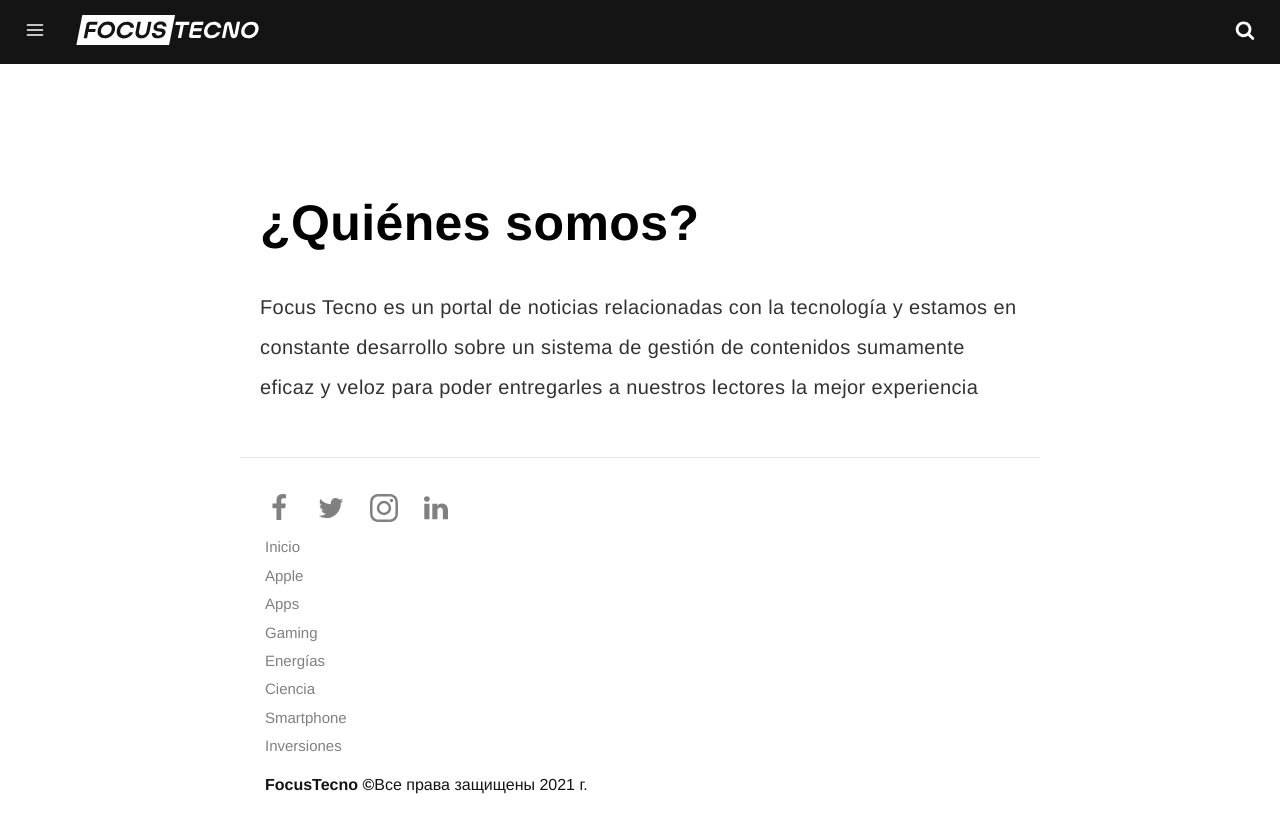
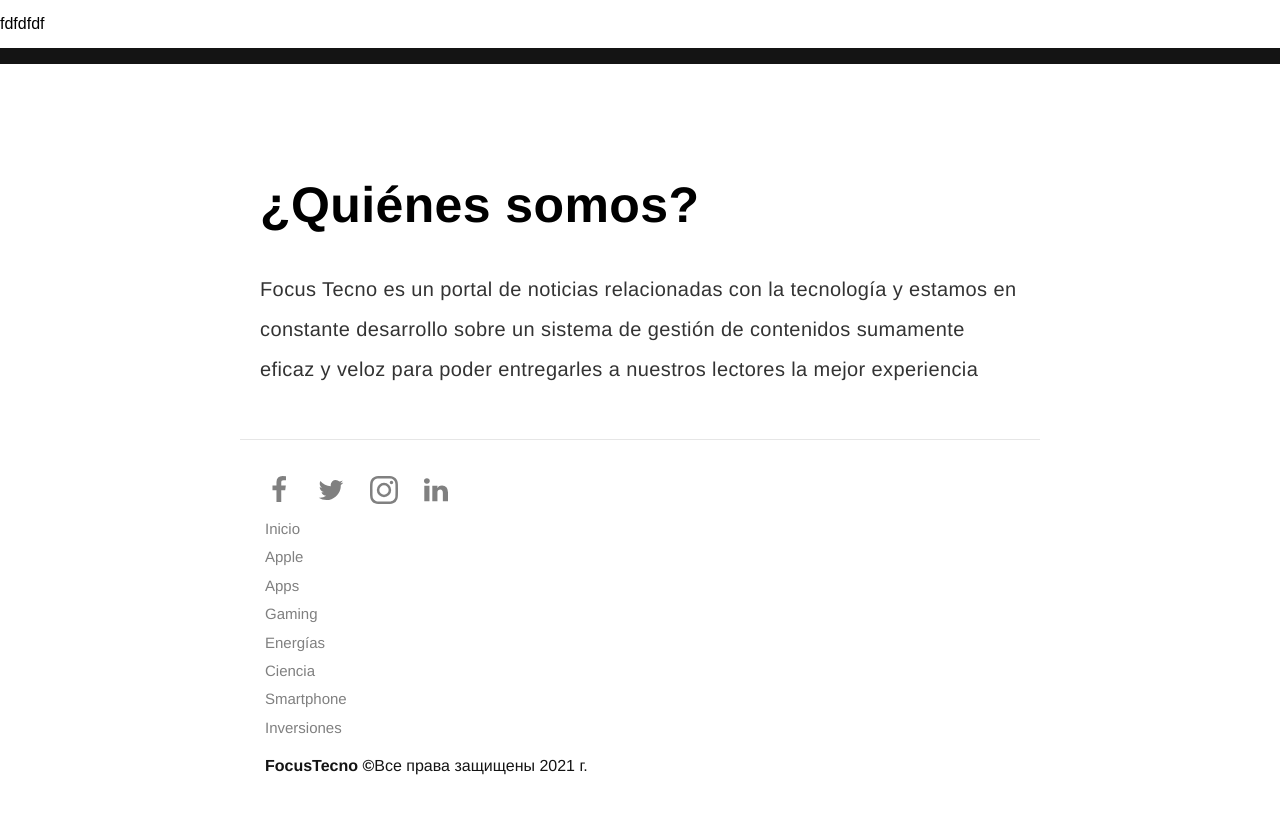
Before and after one commit to Focustecnoua/focusua, a Jekyll site: the page built from pages/about-1.md, in a window 1280 px wide. Shown: the top 833 px of the page. Built offline with Jekyll 4.4.1, drawn with Linux system fonts in a browser that asks for light colours; some web fonts are replaced; comment, search, counter and statistics services are not loaded.

Commit message:
header.html: changed

```diff
--- a/_includes/header.html
+++ b/_includes/header.html
@@ -22,7 +22,7 @@
 
 </header>
 
-<div style="background:#fff;width:100%">fdfdfdf</div>
+<div class="bar-header" style="background:#fff;width:100%">fdfdfdf</div>
 
 <div id="mask" class="overlay"></div>
 
```
